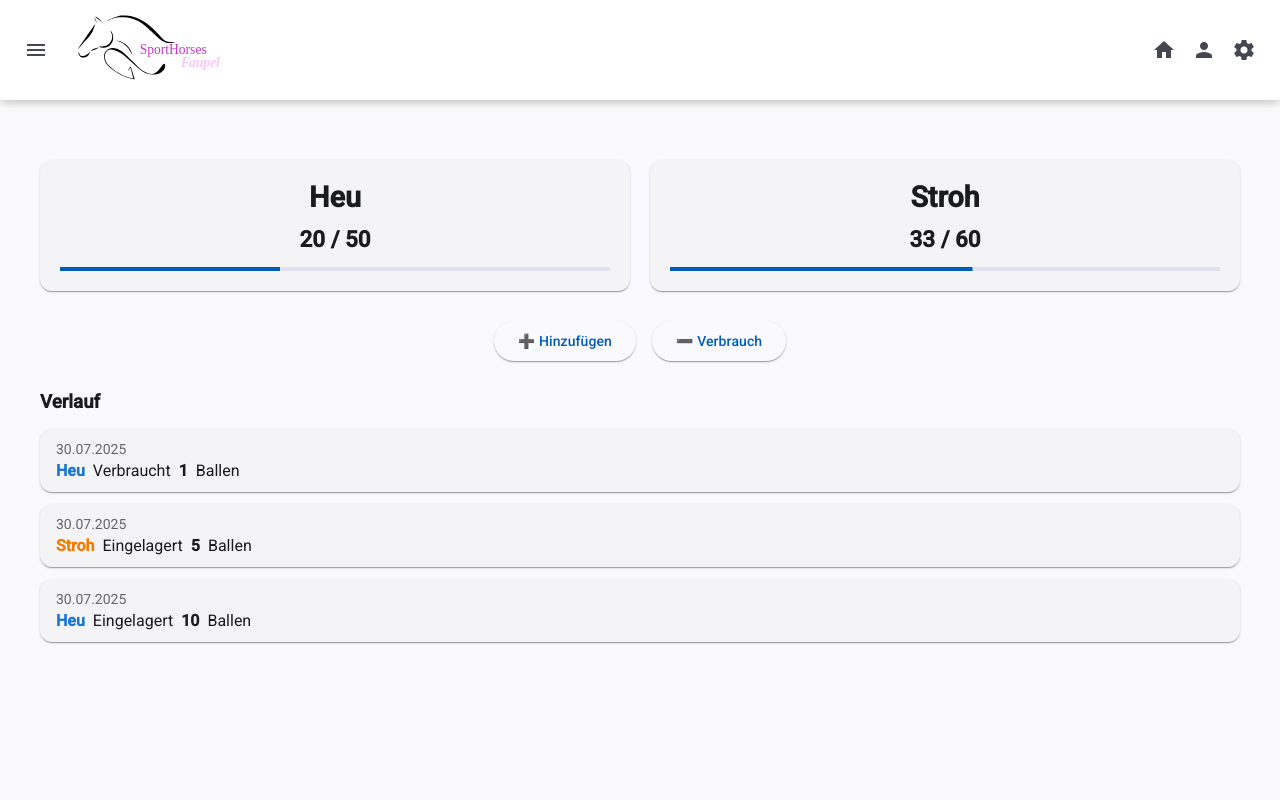
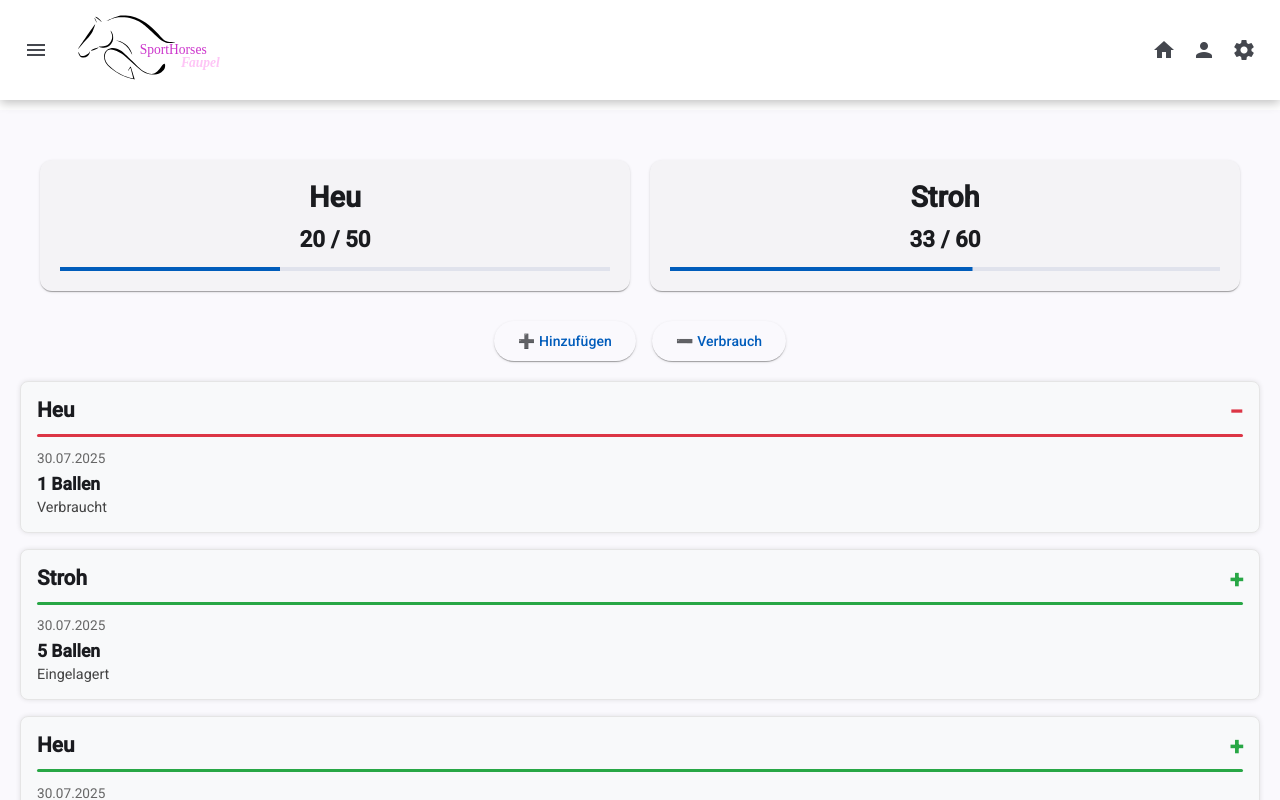
Before and after one commit to FabienneFaupel/sporthorses, an Angular app: page /feed in a window 1280 px wide. Built offline with nearby package versions, Linux system fonts and the light colour scheme.

Commit message:
farbige anpassung in der feed page

```diff
--- a/src/app/pages/horse-feed-page/horse-feed-page.component.html
+++ b/src/app/pages/horse-feed-page/horse-feed-page.component.html
@@ -32,16 +32,24 @@
 </div>
 
 <!-- Verlauf / History -->
-<div class="feed-history">
-  <h3>Verlauf</h3>
+<div *ngFor="let log of feedLog" class="feed-log-card">
+  <div class="feed-header">
 
-  <mat-card *ngFor="let log of feedLog" class="history-card">
-    <div class="history-date">
-      {{ log.date | date:'dd.MM.yyyy' }}
-    </div>
-    <div class="history-details">
-      <span class="type" [ngClass]="log.type">{{ log.type | titlecase }}</span>
-      <span>{{ log.action === 'add' ? 'Eingelagert' : 'Verbraucht' }}</span>
-      <strong>{{ log.amount }}</strong> Ballen
-    </div>
-  </mat-card>
+    <h3>{{ log.type | titlecase }}</h3>
+    <span class="action-icon" [ngClass]="log.action">
+      {{ log.action === 'add' ? '+' : '−' }}
+    </span>
+  </div>
+
+  <hr [ngClass]="log.action">
+
+  <p class="history-date">{{ log.date | date:'dd.MM.yyyy' }}</p>
+
+  <div class="feed-amount">
+    <strong>{{ log.amount }}</strong> Ballen
+  </div>
+
+  <span class="feed-action">
+    {{ log.action === 'add' ? 'Eingelagert' : 'Verbraucht' }}
+  </span>
+</div>
--- a/src/app/pages/horse-feed-page/horse-feed-page.component.scss
+++ b/src/app/pages/horse-feed-page/horse-feed-page.component.scss
@@ -53,48 +53,73 @@
   margin: 20px auto;
 }
 
-.feed-history {
-  margin-top: 30px;
-  width: 100%;
-  max-width: 1200px;
-  margin-left: auto;
-  margin-right: auto;
+.feed-log-card {
+  margin: 1rem 0;
+  padding: 1rem;
+  background: #f8f9fa;
+  border-radius: 8px;
+  border: solid 1px #e5e5e5;
+  box-shadow: 0 0 5px rgba(0,0,0,0.1);
+  display: flex;
+  flex-direction: column;
+  align-items: flex-start;
 
   h3 {
-    text-align: left;
-    margin-bottom: 16px;
+    margin: 0;
+    font-size: 1.3rem;
+    font-weight: 600;
   }
 
-  .history-card {
+  .feed-header {
     display: flex;
-    flex-direction: column; // Alles untereinander
-    align-items: flex-start;
-    margin-bottom: 12px;
-    padding: 12px 16px;
+    justify-content: space-between;
+    width: 100%;
 
-    .history-date {
-      font-size: 14px;
-      color: #666;
-      margin-bottom: 4px;
-    }
+    .action-icon {
+      font-size: 1.5rem;
+      font-weight: bold;
 
-    .history-details {
-      display: flex;
-      align-items: center;
-      gap: 8px;
-      font-size: 16px;
-
-      .type {
-        font-weight: bold;
-
-        &.Heu {
-          color: #1976d2; // Blau
-        }
-
-        &.Stroh {
-          color: #f57c00; // Orange
-        }
+      &.add {
+        color: #28a745; // Grün für Plus
+      }
+      &.consume {
+        color: #dc3545; // Rot für Minus
       }
     }
   }
+
+
+
+
+  hr {
+    width: 100%;
+    margin: 0.5rem 0;
+    border: 0;
+    height: 3px;
+    border-radius: 3px;
+
+    &.add {
+      background-color: #28a745;
+    }
+    &.consume {
+      background-color: #dc3545;
+    }
+  }
+
+  .history-date {
+    font-size: 0.85rem;
+    color: #666;
+    margin: 0.3rem 0 0.5rem;
+  }
+
+  .feed-amount {
+    font-size: 1.1rem;
+    font-weight: 600;
+    margin-bottom: 0.3rem;
+  }
+
+  .feed-action {
+    font-size: 0.9rem;
+    color: #444;
+  }
 }
```
